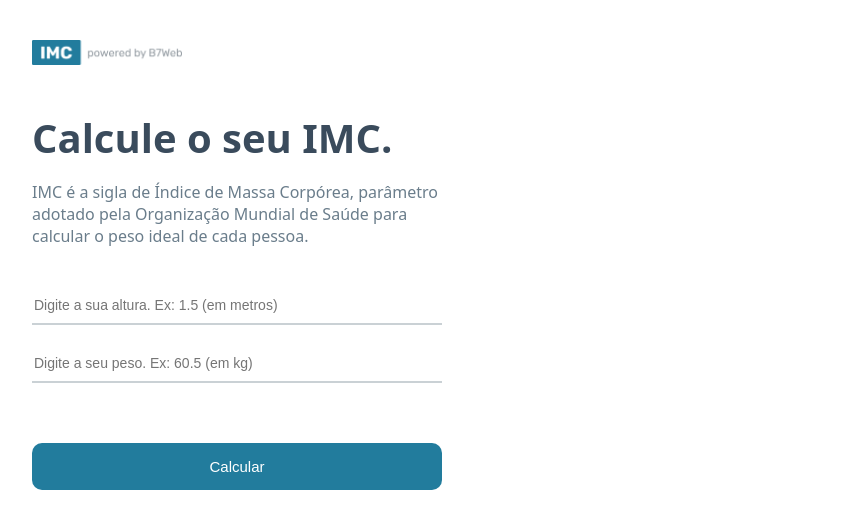
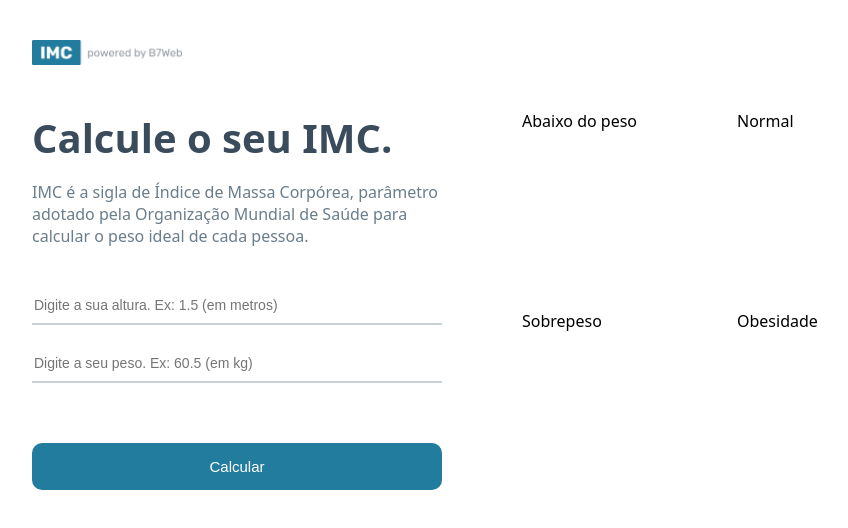
Before and after one commit to Achette/Calculadora_IMC, a React (Create React App) app: page / in a window 1280 px wide. Shown: the top 528 px of the page, without its empty margins (158-1006 px from the left). Built offline with nearby package versions, Linux system fonts and the light colour scheme.

Commit message:
created new component for compose right side

```diff
--- a/src/App.module.css
+++ b/src/App.module.css
@@ -55,14 +55,22 @@
   width: 100%;
   cursor: pointer;
   margin-top: 40px;
-  transition: all ease .3s;
+  transition: all ease 0.3s;
 }
 
 .container .leftSide button:hover {
-    opacity: 0.85;
+  opacity: 0.85;
 }
 
 .container .rightSide {
   flex: 1;
   margin-left: 40px;
+  display: flex;
 }
+
+.container .rightSide .grid {
+  flex: 1;
+  display: grid;
+  grid-template-columns: repeat(2, 1fr);
+  gap: 20px;
+}
--- a/src/App.tsx
+++ b/src/App.tsx
@@ -1,6 +1,7 @@
 import React from "react";
 import styles from "./App.module.css";
 import Logo from "./assets/powered.png";
+import GridItem from "./components/GridItem";
 import { calculateImc, levels } from "./helpers/imc";
 
 const App = () => {
@@ -49,7 +50,9 @@
         </div>
         <div className={styles.rightSide}>
           <div className={styles.grid}>
-
+            {levels.map((item, index) => (
+              <GridItem key={index} item={item} />
+            ))}
           </div>
         </div>
       </div>
--- /dev/null
+++ b/src/components/GridItem/index.tsx
@@ -0,0 +1,14 @@
+import React from 'react'
+import { Level } from '../../helpers/imc'
+
+type Props = {
+    item: Level
+}
+
+const GridItem = ( {item }: Props) => {
+  return (
+    <div>{item.title}</div>
+  )
+}
+
+export default GridItem
```
Also changed, not shown: src/components/GridItem/GridItem.module.css (added).
